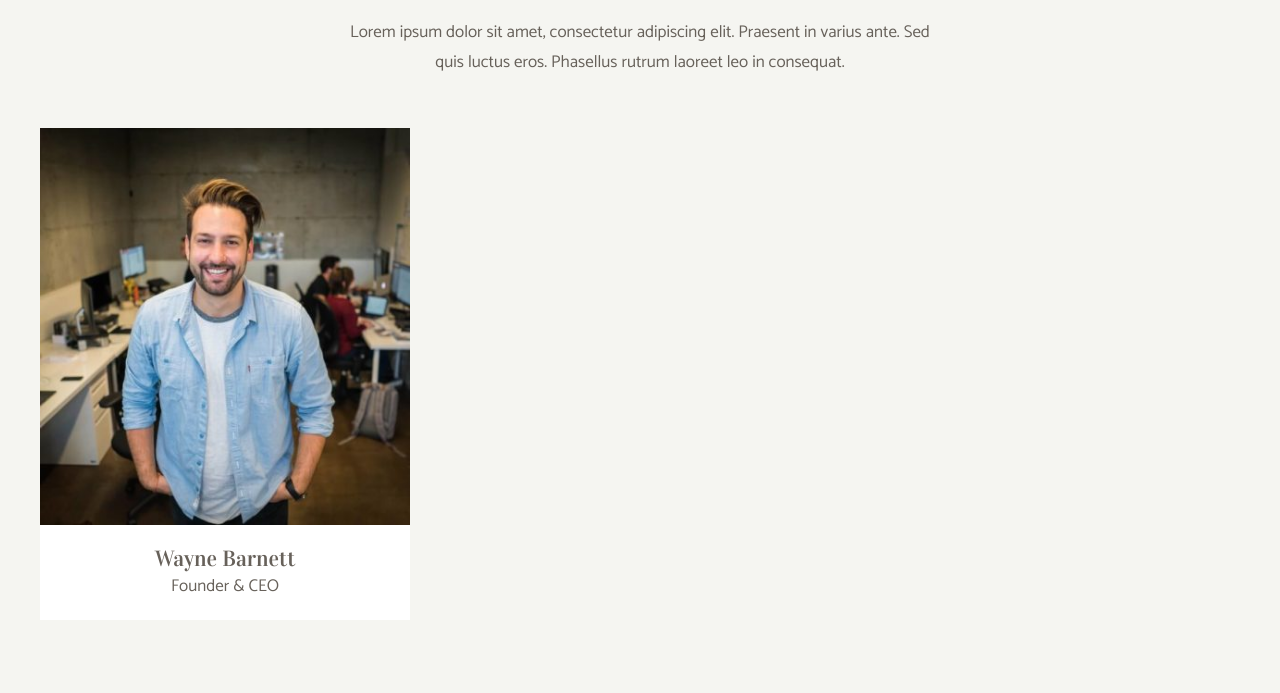
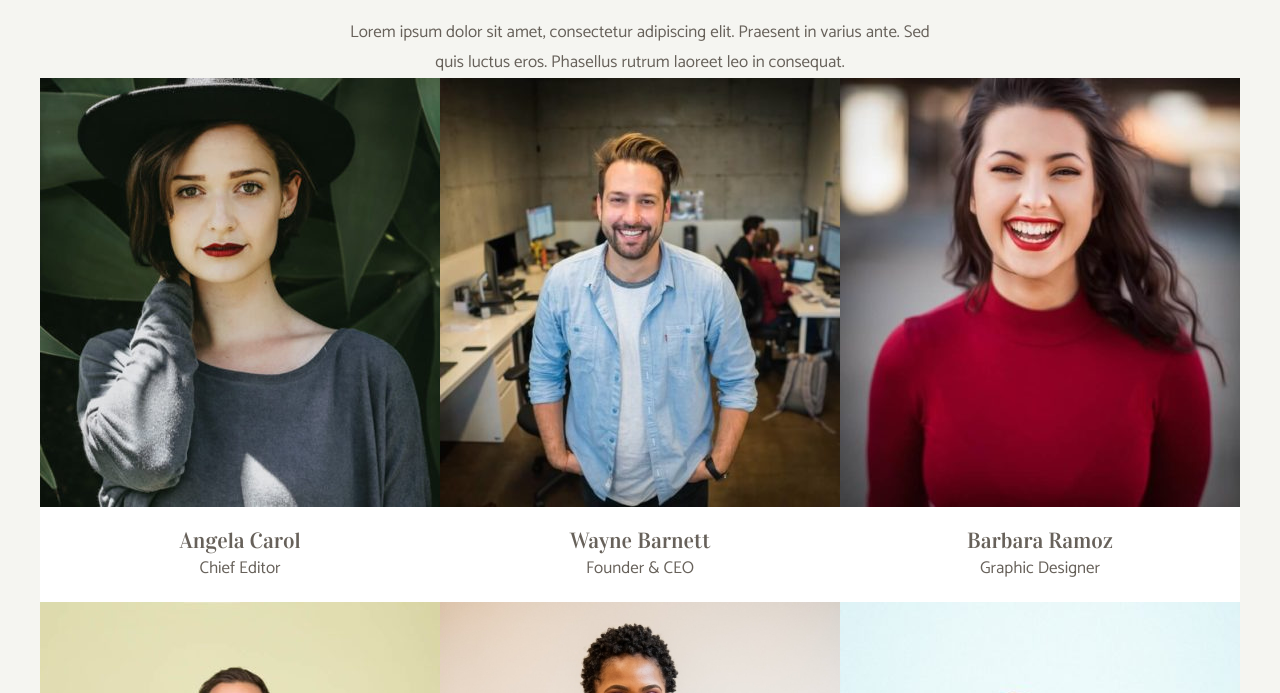
Before and after one commit to marius-leica/js-our-team, a plain HTML site: page index.html in a window 1280 px wide. Shown: the part 107-800 px from the top of the page. Drawn offline with Linux system fonts and the light colour scheme; files that its build step writes are made by us from their sources.

Commit message:
second milestone

```diff
--- a/index.html
+++ b/index.html
@@ -23,7 +23,7 @@
             <div class="team-container">
                 <!-- Inseriamo inizialmente una card statica per stilarla e vedere l'effetto finale -->
 
-                <div class="team-card">
+                <!-- <div class="team-card">
                     <div class="card-image">
                         <img src="img/wayne-barnett-founder-ceo.jpg" alt="Wayne Barnett" />
                     </div>
@@ -31,7 +31,7 @@
                         <h3>Wayne Barnett</h3>
                         <p>Founder & CEO</p>
                     </div>
-                </div>
+                </div> -->
             </div>
         </div>
     </section>
--- a/main.js
+++ b/main.js
@@ -61,3 +61,20 @@ Milestone 2:
 stampare i dati all’interno di un contenitore nella pagina html in modo dinamico, creando per ciascun membro del team un elemento html che conterrà i suoi dati.
 */
 console.log("-------------------Milestone 2-------------------");
+
+const teamContainer = document.querySelector(".team-container");
+
+function teamCard(photo, name, role) {
+  teamContainer.innerHTML += `<div class'team-card'>
+    <div class='card-image'><img src=${photo}></img></div>
+    <div class='card-text'>
+      <h3>${name}</h3>
+      <p>${role}</p>
+    </div>
+  </div>`;
+}
+
+for (let i = 0; i < team.length; i++) {
+  const teamMember = team[i];
+  teamCard(teamMember.photo, teamMember.name, teamMember.role);
+}
```
